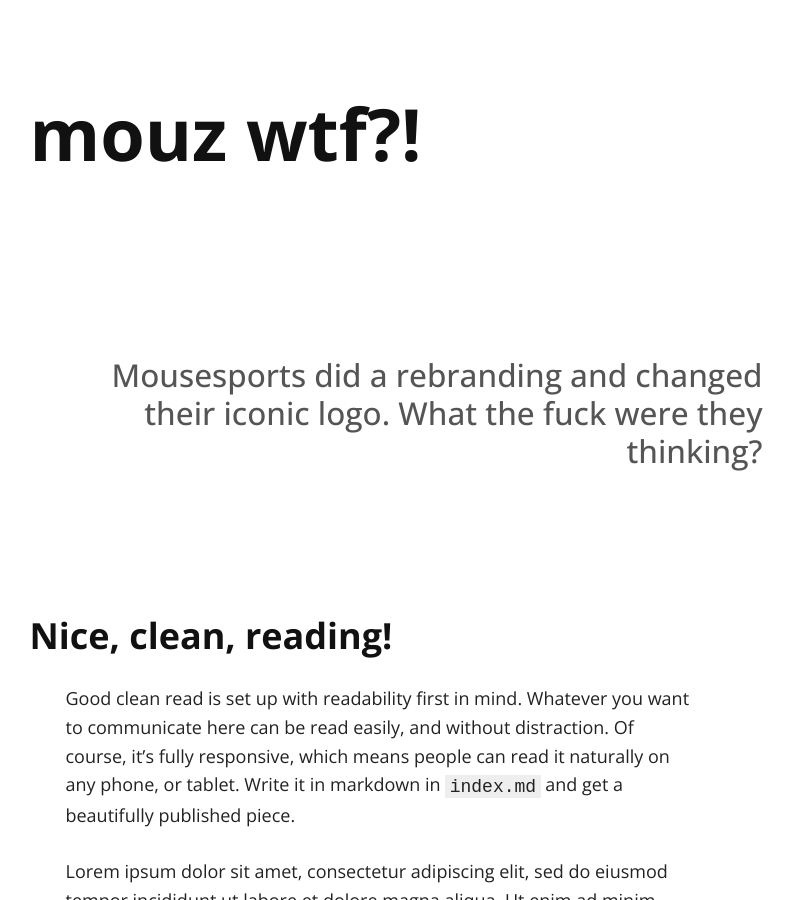
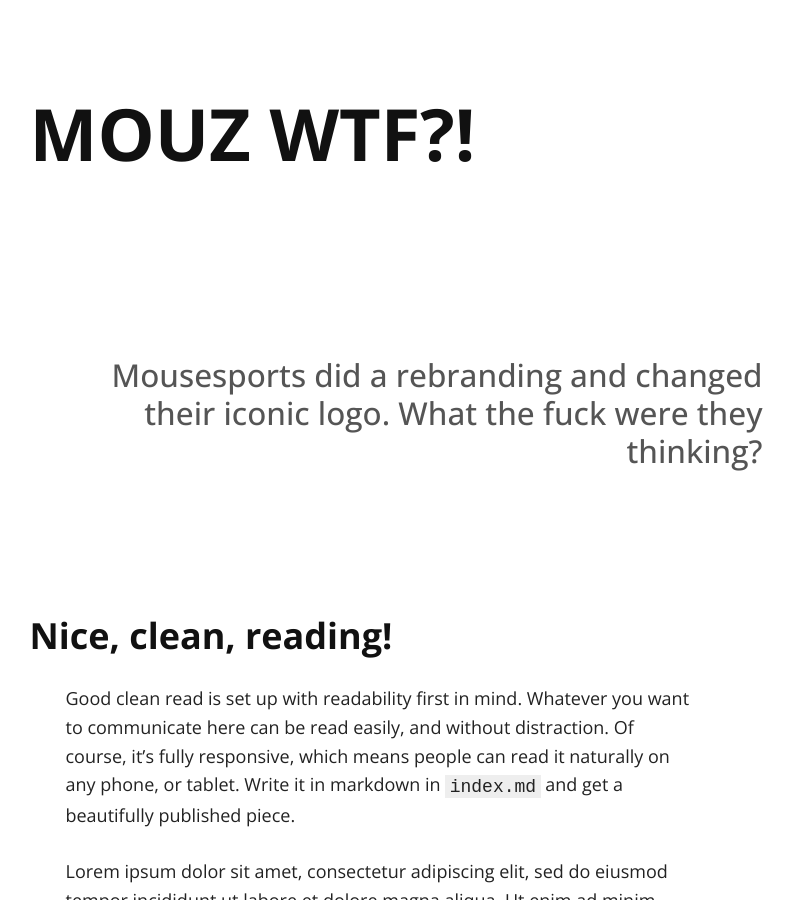
Before and after one commit to mouzwtf/mouzwtf.github.io, a Jekyll site: the page built from index.md, in a window 1280 px wide and 900 px high. Shown: the whole window, without its empty margins (262-1056 px from the left). Built offline with Jekyll 4.4.1, drawn with Linux system fonts in a browser that asks for light colours; nearby versions of some CDN libraries; our own code applies the rules of GitHub Pages for plain Markdown files.

```diff
--- a/_config.yml
+++ b/_config.yml
@@ -1,6 +1,6 @@
 # Site settings
 title: MOUZ WTF?!
-tag_text: mouz wtf?!
+tag_text: MOUZ WTF?!
 description: Mouz changed their Logo
 url: "https://mouz.wtf"
 baseurl: "https://mouz.wtf"
```
